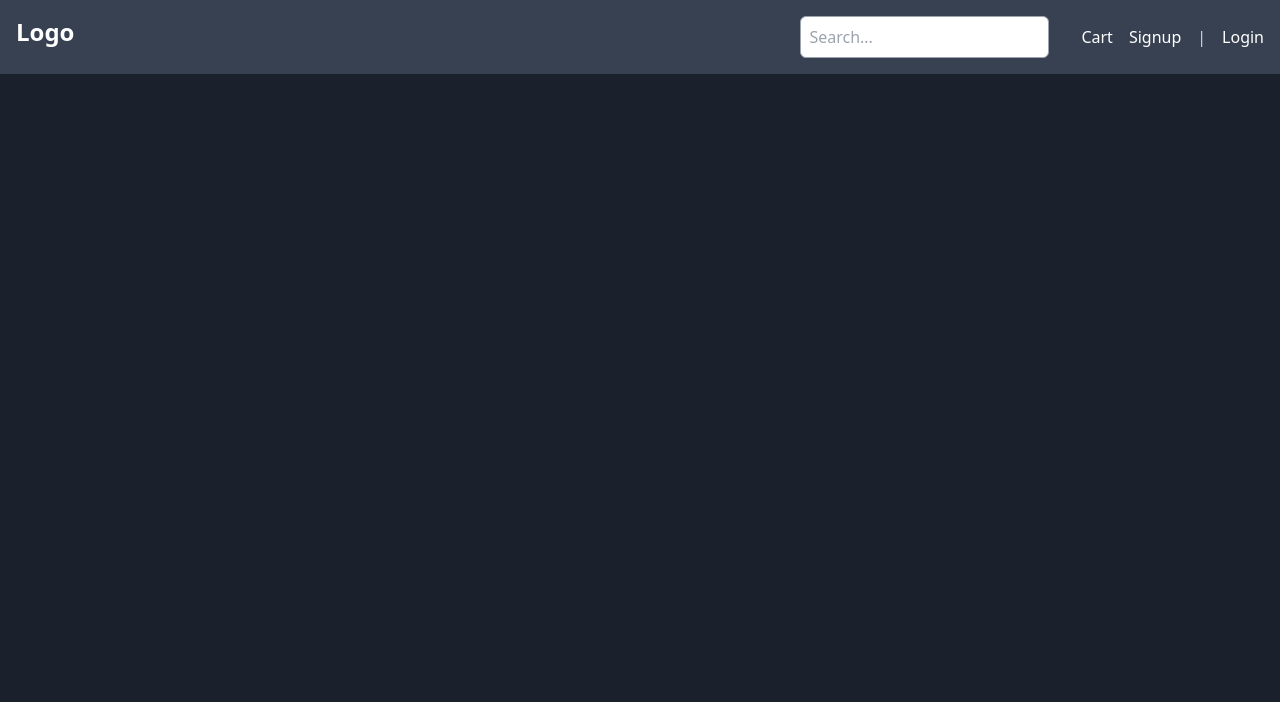
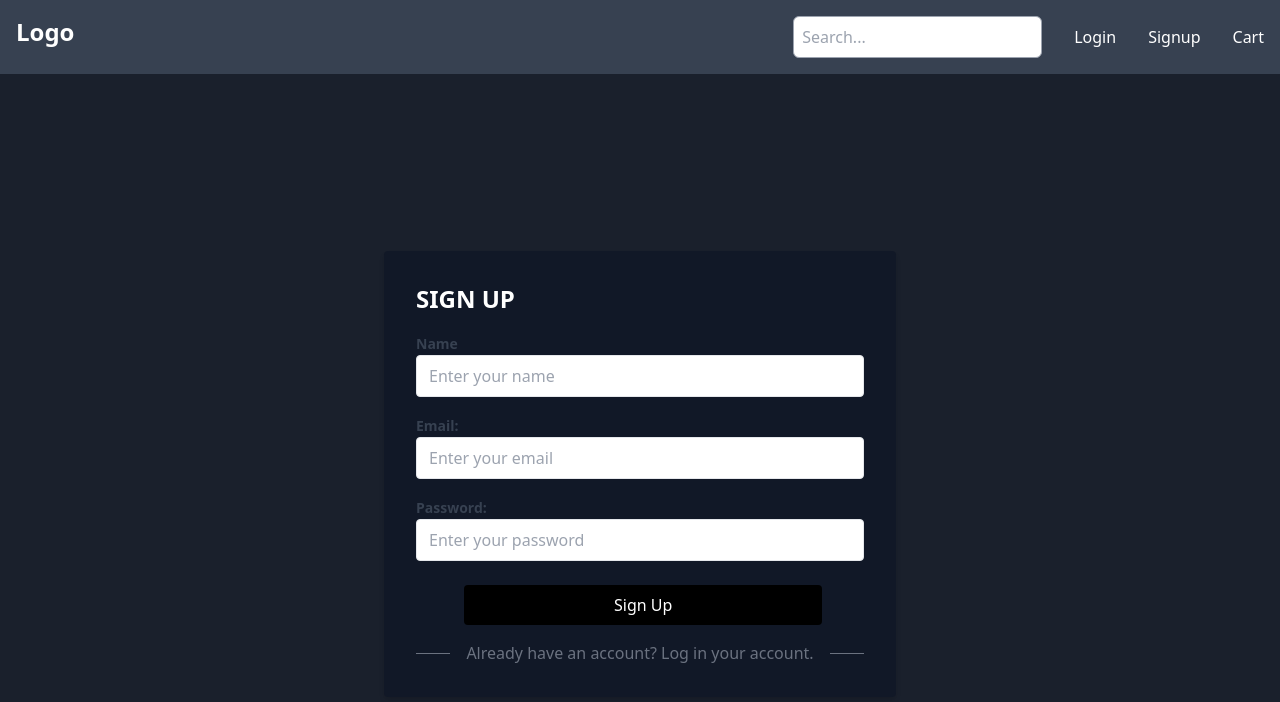
Before and after one commit to Hari6360/e-com-application, a React (Create React App) app: page /signup in a window 1280 px wide. Shown: the top 702 px of the page. Built offline with nearby package versions, Linux system fonts and the light colour scheme.

Commit message:
Added Login and Signup pages and refined code

```diff
--- a/package.json
+++ b/package.json
@@ -6,10 +6,11 @@
     "@testing-library/jest-dom": "^5.17.0",
     "@testing-library/react": "^13.4.0",
     "@testing-library/user-event": "^13.5.0",
+    "loadash": "^1.0.0",
     "react": "^18.2.0",
     "react-dom": "^18.2.0",
     "react-icons": "^4.12.0",
-    "react-router-dom": "^6.19.0",
+    "react-router-dom": "^6.20.0",
     "react-scripts": "5.0.1",
     "web-vitals": "^2.1.4"
   },
--- a/src/App.js
+++ b/src/App.js
@@ -1,6 +1,5 @@
 import React from "react";
 import Home from "./routes/Home";
-import ProductDetails from "./Components/ProductDetails";
 
 const App = () => {
 	return (
--- /dev/null
+++ b/src/Auth/Login.jsx
@@ -0,0 +1,83 @@
+import React, { useState } from "react";
+import { Link, useNavigate } from "react-router-dom";
+import { useLogin } from "../Context/LoginContextProvider";
+
+const Login = () => {
+	const [email, setEmail] = useState("");
+	const [password, setPassword] = useState("");
+	const navigate = useNavigate();
+
+	const { isLoggedIn, setIsLoggedIn } = useLogin();
+	const handleLogin = () => {
+		localStorage.setItem("userEmail", email);
+		localStorage.setItem("userPassword", password);
+
+		const storedEmail = localStorage.getItem("userEmail");
+		const storedPassword = localStorage.getItem("userPassword");
+
+		if (email === storedEmail && password === storedPassword) {
+			setIsLoggedIn(true);
+			navigate("/");
+			alert("Login successful!");
+		} else {
+			alert("Invalid credentials. Please try again.");
+		}
+	};
+
+	return (
+		<div className="flex items-center justify-center h-screen">
+			<div className="bg-gray-900 p-8 rounded shadow-md w-2/5">
+				<h2 className="text-2xl font-bold mb-4 text-white">Log In</h2>
+				<div className="mb-4">
+					<label
+						htmlFor="email"
+						className="text-gray-700 text-sm font-bold mb-2">
+						Email:
+					</label>
+					<input
+						type="email"
+						id="email"
+						name="email"
+						value={email}
+						onChange={(e) => setEmail(e.target.value)}
+						className="border rounded w-full py-2 px-3"
+						placeholder="Enter your email"
+					/>
+				</div>
+				<div className="mb-6">
+					<label
+						htmlFor="password"
+						className="text-gray-700 text-sm font-bold mb-2">
+						Password:
+					</label>
+					<input
+						type="password"
+						id="password"
+						name="password"
+						value={password}
+						onChange={(e) => setPassword(e.target.value)}
+						className="border rounded w-full py-2 px-3"
+						placeholder="Enter your password"
+					/>
+				</div>
+				<button
+					onClick={handleLogin}
+					className="bg-black text-white py-2 px-4 rounded hover:bg-green-600 focus:outline-none focus:shadow-outline w-4/5 mx-12"
+					type="button">
+					Log In
+				</button>
+				<div className="flex items-center mt-4">
+					<div className="flex-1 border-b border-gray-500"></div>
+					<Link to="/signup">
+						<p className="mx-4 text-gray-500">
+							Don't have an account? Create an account.
+						</p>
+					</Link>
+					<div className="flex-1 border-b border-gray-500"></div>
+				</div>
+			</div>
+		</div>
+	);
+};
+
+export default Login;
--- /dev/null
+++ b/src/Auth/Signup.jsx
@@ -0,0 +1,86 @@
+import React, { useState } from "react";
+import { Link, useNavigate } from "react-router-dom";
+
+const Signup = () => {
+	const [name, setName] = useState("");
+	const [email, setEmail] = useState("");
+	const [password, setPassword] = useState("");
+	const navigate = useNavigate();
+
+	const handleSignup = () => {
+		navigate("/");
+	};
+
+	return (
+		<div className="flex items-center justify-center h-screen">
+			<div className="bg-gray-900 p-8 rounded shadow-md w-2/5">
+				<h2 className="text-2xl font-bold mb-4 text-white">SIGN UP</h2>
+				<div className="mb-4">
+					<label
+						htmlFor="name"
+						className="text-gray-700 text-sm font-bold mb-2">
+						Name
+					</label>
+					<input
+						type="name"
+						id="name"
+						name="name"
+						value={name}
+						onChange={(e) => setName(e.target.value)}
+						className="border rounded w-full py-2 px-3"
+						placeholder="Enter your name"
+					/>
+				</div>
+				<div className="mb-4">
+					<label
+						htmlFor="email"
+						className="text-gray-700 text-sm font-bold mb-2">
+						Email:
+					</label>
+					<input
+						type="email"
+						id="email"
+						name="email"
+						value={email}
+						onChange={(e) => setEmail(e.target.value)}
+						className="border rounded w-full py-2 px-3"
+						placeholder="Enter your email"
+					/>
+				</div>
+				<div className="mb-6">
+					<label
+						htmlFor="password"
+						className="text-gray-700 text-sm font-bold mb-2">
+						Password:
+					</label>
+					<input
+						type="password"
+						id="password"
+						name="password"
+						value={password}
+						onChange={(e) => setPassword(e.target.value)}
+						className="border rounded w-full py-2 px-3"
+						placeholder="Enter your password"
+					/>
+				</div>
+				<button
+					onClick={handleSignup}
+					className="bg-black text-white py-2 px-4 rounded hover:bg-green-600 focus:outline-none focus:shadow-outline w-4/5 mx-12"
+					type="button">
+					Sign Up
+				</button>
+				<Link to="/login">
+					<div className="flex items-center mt-4">
+						<div className="flex-1 border-b border-gray-500"></div>
+						<p className="mx-4 text-gray-500">
+							Already have an account? Log in your account.
+						</p>
+						<div className="flex-1 border-b border-gray-500"></div>
+					</div>
+				</Link>
+			</div>
+		</div>
+	);
+};
+
+export default Signup;
--- a/src/Components/Cart.jsx
+++ b/src/Components/Cart.jsx
@@ -1,4 +1,4 @@
-import React, { useState } from "react";
+import React from "react";
 import { useCart } from "../Context/CartContextProvider";
 
 const Cart = () => {
--- a/src/Components/Navbar.jsx
+++ b/src/Components/Navbar.jsx
@@ -1,38 +1,53 @@
 import React from "react";
-import { Link } from "react-router-dom";
+import { Link, useNavigate } from "react-router-dom";
+import { useLogin } from "../Context/LoginContextProvider";
 
 const Navbar = () => {
+	const navigate = useNavigate();
+
+	const { isLoggedIn, setIsLoggedIn } = useLogin();
+
+	const handleLogout = () => {
+		setIsLoggedIn(false);
+
+		navigate("/");
+	};
+
 	return (
 		<div>
 			<div className="flex justify-between bg-gray-700 p-4 text-white">
 				<div className="text-2xl font-bold">
 					<Link to="/">Logo</Link>
 				</div>
-				<div className="flex items-center space-x-8 ">
+				<div className="flex items-center space-x-8">
 					<input
 						type="search"
 						name="search"
-						className="rounded-md p-2 focus:outline-none border border-gray-400"
+						className="rounded-md p-2 focus:outline-none border text-black border-gray-400"
 						placeholder="Search..."
 					/>
+
+					{isLoggedIn ? (
+						<button
+							onClick={handleLogout}
+							className="text-white hover:underline">
+							Logout
+						</button>
+					) : (
+						<>
+							<Link to="/login" className="text-white hover:underline">
+								Login
+							</Link>
+							<Link to="/signup" className="text-white hover:underline">
+								Signup
+							</Link>
+						</>
+					)}
 
 					<ul className="flex items-center space-x-4">
 						<li>
 							<Link to="/cart" className="text-white hover:underline">
 								Cart
-							</Link>
-						</li>
-						<li>
-							<Link to="/signup" className="text-white hover:underline">
-								Signup
-							</Link>
-						</li>
-						<li>
-							<span className="text-gray-300">|</span>
-						</li>
-						<li>
-							<Link to="/login" className="text-white hover:underline">
-								Login
 							</Link>
 						</li>
 					</ul>
--- a/src/Components/ProductDetails.jsx
+++ b/src/Components/ProductDetails.jsx
@@ -1,14 +1,12 @@
-// ProductDetails.jsx
-
 import React, { useState } from "react";
 import { useParams } from "react-router-dom";
 import productsData from "../data.json";
-import { useCart } from "../Context/CartContextProvider"; // Correct import
+import { useCart } from "../Context/CartContextProvider";
 
 const ProductDetails = () => {
 	const { id } = useParams();
 	const product = productsData.find((p) => p.id === parseInt(id));
-	const { handleAddToCart } = useCart(); // Use the custom hook here
+	const { handleAddToCart } = useCart();
 
 	const [quantity, setQuantity] = useState(1);
 
--- a/src/Components/Women.jsx
+++ b/src/Components/Women.jsx
@@ -18,7 +18,7 @@ const Women = () => {
 				break;
 			case "highToLow":
 				sortedProducts.sort((b, a) => b.price - a.price);
-
+				break;
 			default:
 				sortedProducts.sort((a, b) => a.price - b.price);
 				break;
--- /dev/null
+++ b/src/Context/LoginContextProvider.jsx
@@ -0,0 +1,18 @@
+import React, { createContext, useContext, useState } from "react";
+
+const LoginContext = createContext();
+
+const LoginProvider = ({ children }) => {
+	const [isLoggedIn, setIsLoggedIn] = useState(false);
+	return (
+		<LoginContext.Provider value={{ isLoggedIn, setIsLoggedIn }}>
+			{children}
+		</LoginContext.Provider>
+	);
+};
+
+export default LoginProvider;
+
+export const useLogin = () => {
+	return useContext(LoginContext);
+};
--- a/src/index.js
+++ b/src/index.js
@@ -2,7 +2,6 @@ import React from "react";
 import ReactDOM from "react-dom/client";
 import "./index.css";
 import App from "./App";
-import { BrowserRouter } from "react-router-dom";
 
 const root = ReactDOM.createRoot(document.getElementById("root"));
 root.render(
--- a/src/routes/Home.jsx
+++ b/src/routes/Home.jsx
@@ -4,15 +4,18 @@ import Navbar from "../Components/Navbar";
 import Products from "../Components/Products";
 import Women from "../Components/Women";
 import Men from "../Components/Men";
-import Carousel from "../Components/Carousel";
 import ProductDetails from "../Components/ProductDetails";
 import "../index.css";
 import Cart from "../Components/Cart";
 import { CartContextProvider } from "../Context/CartContextProvider";
+import Login from "../Auth/Login";
+import Signup from "../Auth/Signup";
+import LoginProvider from "../Context/LoginContextProvider";
 
 const Home = () => {
 	return (
 		<Router>
+			<LoginProvider>
 				<CartContextProvider>
 					<Navbar />
 					<Routes>
@@ -21,8 +24,11 @@ const Home = () => {
 						<Route path="/men" element={<Men />} />
 						<Route path="/cart" element={<Cart />} />
 						<Route path="/products/:id" element={<ProductDetails />} />
+						<Route path="/login" element={<Login />} />
+						<Route path="/signup" element={<Signup />} />
 					</Routes>
 				</CartContextProvider>
+			</LoginProvider>
 		</Router>
 	);
 };
```
Also changed, not shown: 1 other file (tests, documents, lock files or other folders). Lines whose indentation alone changed are shown as unchanged.
